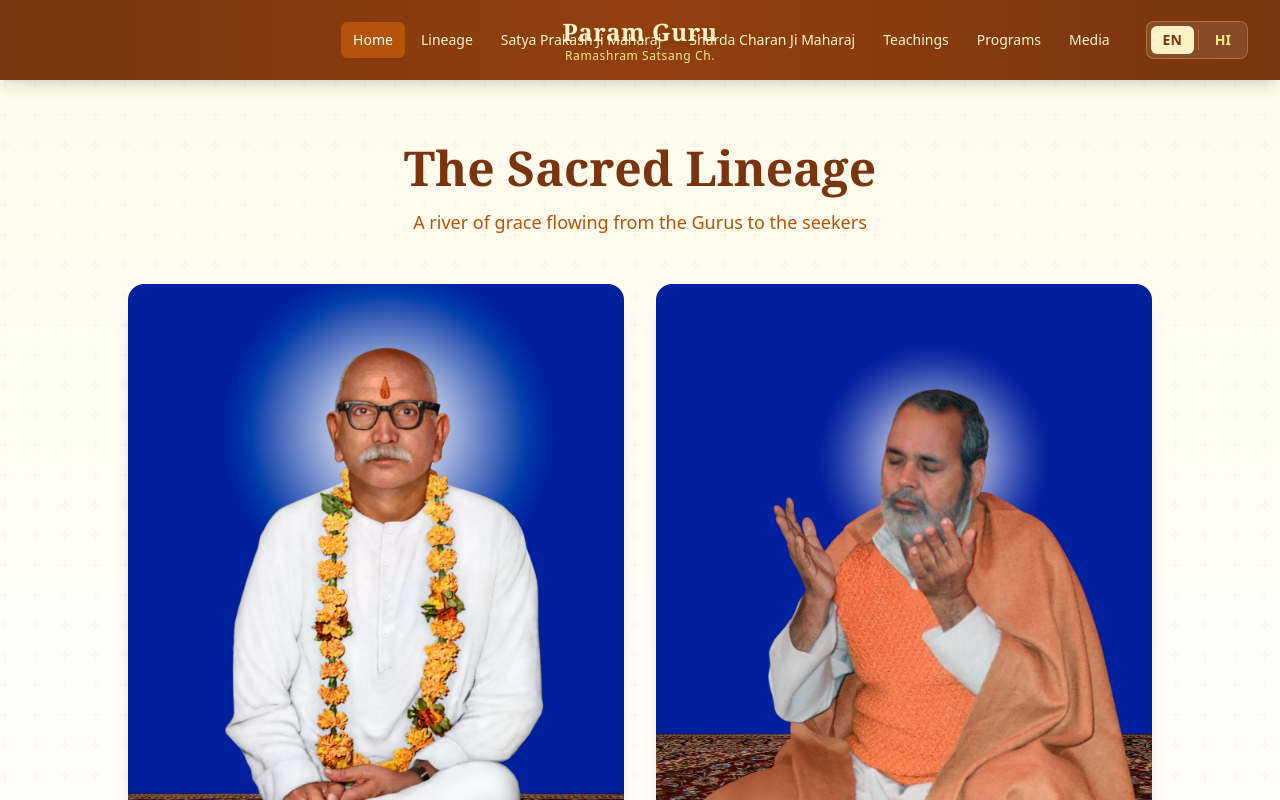
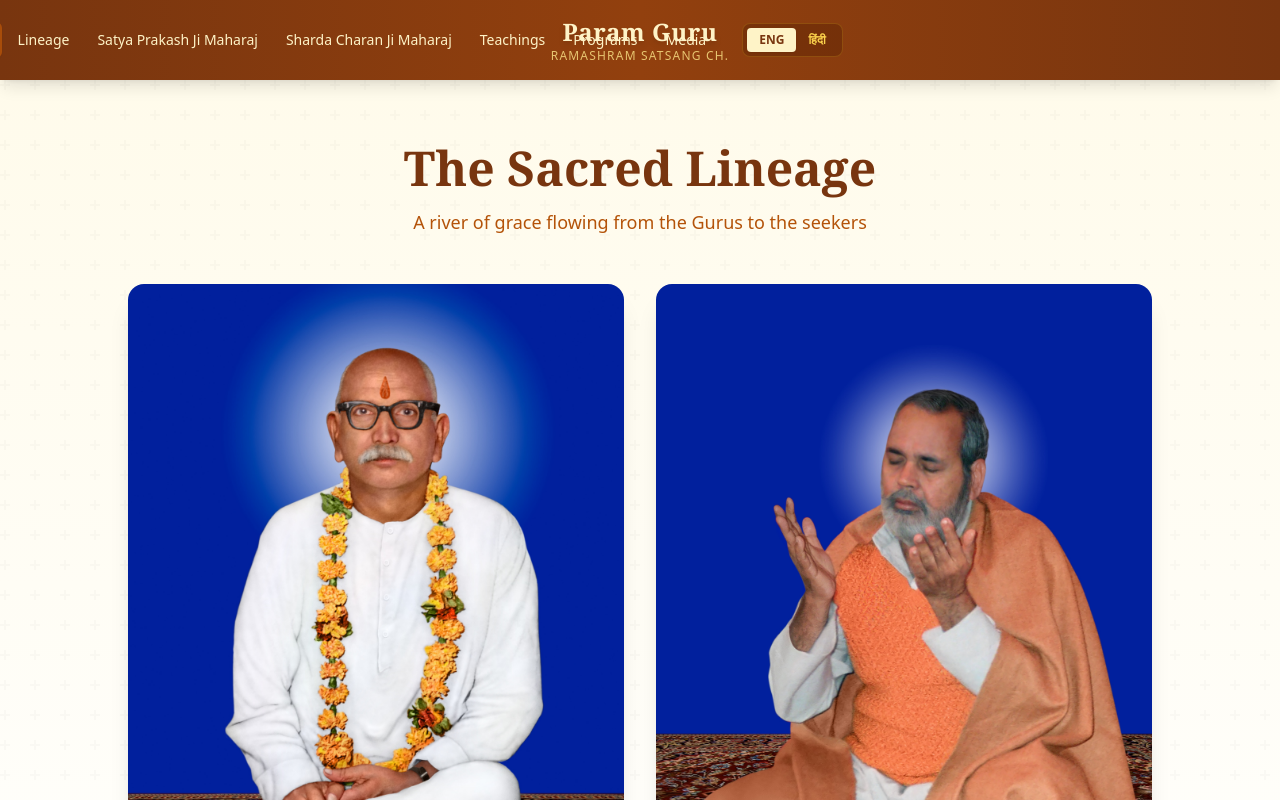
Before and after one commit to pravenpurohit/20260123_23Jan26_ParamGuru, a React (Vite) app: page / in a window 1280 px wide. Shown: the top 800 px of the page. Built offline with nearby package versions, Linux system fonts and the light colour scheme.

Commit message:
Updated Header.tsx

```diff
--- a/src/components/Header.tsx
+++ b/src/components/Header.tsx
@@ -1,7 +1,7 @@
-//Gemini try 2
+//Gemini try 3
 import { useState } from 'react';
 import { Link, useLocation } from 'react-router-dom';
-import { X, ChevronDown, Home } from 'lucide-react'; // Added Home icon for mobile convenience
+import { X, ChevronDown, Menu } from 'lucide-react';
 import { useTranslation } from 'react-i18next';
 
 export default function Header() {
@@ -28,41 +28,35 @@ export default function Header() {
 
   return (
     <header className="bg-gradient-to-r from-amber-900 via-amber-800 to-amber-900 shadow-lg sticky top-0 z-50">
-      <nav className="mx-auto max-w-7xl px-4 sm:px-6 lg:px-8 relative" aria-label="Top">
+      <nav className="mx-auto max-w-7xl px-4 sm:px-6 lg:px-8 relative h-20" aria-label="Top">
 
-        {/* Main Header Container */}
-        <div className="flex h-20 items-center justify-between">
+        {/* --- GRID LAYOUT: LEFT | CENTER | RIGHT --- */}
+        <div className="grid grid-cols-3 items-center h-full w-full">
 
-          {/* 1. LEFT: Empty placeholder or Home Icon (keeps layout balanced) */}
-          <div className="flex-1 flex justify-start">
-             {/* Optional: Small Home Icon on far left for easy access, visible mainly on mobile */}
-            <Link to="/" className="lg:hidden text-amber-200 hover:text-white">
-               <Home className="h-6 w-6" />
+          {/* 1. LEFT COLUMN: Empty (or Logo if needed later) */}
+          <div className="flex justify-start">
+             {/* Keeps the grid balanced. Can add a small logo here if desired. */}
+          </div>
+
+          {/* 2. CENTER COLUMN: Title (Absolute Centered) */}
+          {/* We use absolute positioning here to ensure it is DEAD CENTER relative to the screen, ignoring the side columns */}
+          <div className="absolute left-1/2 top-1/2 transform -translate-x-1/2 -translate-y-1/2 w-auto text-center z-10">
+            <Link to="/" className="flex flex-col items-center group">
+              <h1 className="text-xl sm:text-2xl font-serif font-bold tracking-wide text-amber-100 drop-shadow-md group-hover:text-white transition-colors">
+                {t('header.title')}
+              </h1>
+              <p className="text-[10px] sm:text-xs text-amber-200/80 font-light tracking-widest uppercase group-hover:text-amber-100 transition-colors">
+                {t('header.subtitle')}
+              </p>
             </Link>
           </div>
 
-          {/* 2. CENTER: Absolute Positioned Title (Param Guru) */}
-          <div className="absolute left-1/2 top-1/2 -translate-x-1/2 -translate-y-1/2 z-10 w-full text-center pointer-events-none">
-            {/* pointer-events-auto added to Link so you can still click it */}
-            <Link to="/" className="inline-block pointer-events-auto">
-              <div className="text-amber-100 flex flex-col items-center">
-                <h1 className="text-lg sm:text-xl lg:text-2xl font-serif font-bold tracking-wide text-center whitespace-nowrap drop-shadow-md">
-                  {t('header.title')}
-                </h1>
-                <p className="text-xs text-amber-200 font-light hidden sm:block text-center tracking-wider">
-                  {t('header.subtitle')}
-                </p>
-              </div>
-            </Link>
-          </div>
+          {/* 3. RIGHT COLUMN: Navigation & Actions */}
+          <div className="flex justify-end items-center z-20">
 
-          {/* 3. RIGHT: Navigation & Language Toggle */}
-          <div className="flex-1 flex justify-end items-center z-20">
-
-            {/* DESKTOP VIEW: Nav Links + Lang Switch */}
-            <div className="hidden lg:flex lg:items-center lg:gap-6">
-
-              {/* Nav Links */}
+            {/* === DESKTOP VIEW (Visible ONLY on XL screens 1280px+) === */}
+            {/* We hide this on LG screens because 7 links + Title is too wide for standard laptops */}
+            <div className="hidden xl:flex items-center gap-6">
               <div className="flex items-center space-x-1">
                 {navigation.map((item) => (
                   <Link
@@ -70,8 +64,8 @@ export default function Header() {
                     to={item.href}
                     className={`px-3 py-2 text-sm font-medium rounded-md transition-all duration-200 whitespace-nowrap ${
                       location.pathname === item.href
-                        ? 'bg-amber-700 text-white shadow-sm'
-                        : 'text-amber-100 hover:bg-amber-700 hover:text-white'
+                        ? 'bg-amber-700/80 text-white shadow-sm'
+                        : 'text-amber-100 hover:bg-amber-700/50 hover:text-white'
                     }`}
                   >
                     {item.name}
@@ -79,68 +73,76 @@ export default function Header() {
                 ))}
               </div>
 
-              {/* Desktop Language Switcher */}
-              <div className="bg-white/10 backdrop-blur-sm rounded-lg p-1 border border-amber-300/30 flex">
+              {/* Language Switcher (Desktop) */}
+              <div className="flex bg-amber-950/30 rounded-lg p-1 border border-amber-400/20">
                 <button
                   onClick={() => setLanguage('en')}
-                  className={`px-3 py-1 text-sm font-bold rounded-md transition-colors ${
-                    isEnglish ? 'bg-amber-100 text-amber-900' : 'text-amber-200 hover:text-white'
+                  className={`px-3 py-1 text-xs font-bold rounded transition-all ${
+                    isEnglish ? 'bg-amber-100 text-amber-900 shadow-sm' : 'text-amber-300 hover:text-white'
                   }`}
                 >
-                  EN
+                  ENG
                 </button>
-                <div className="w-[1px] bg-amber-300/30 mx-1 my-1"></div>
                 <button
                   onClick={() => setLanguage('hi')}
-                  className={`px-3 py-1 text-sm font-bold rounded-md transition-colors ${
-                    isHindi ? 'bg-amber-100 text-amber-900' : 'text-amber-200 hover:text-white'
+                  className={`px-3 py-1 text-xs font-bold rounded transition-all ${
+                    isHindi ? 'bg-amber-100 text-amber-900 shadow-sm' : 'text-amber-300 hover:text-white'
                   }`}
                 >
-                  HI
+                  हिंदी
                 </button>
               </div>
             </div>
 
-            {/* MOBILE VIEW: Burger Menu + Compact Lang */}
-            <div className="flex items-center gap-3 lg:hidden">
-              {/* Compact Mobile Lang Switch */}
-              <button
+            {/* === MOBILE/TABLET/LAPTOP VIEW (Visible on screens < XL) === */}
+            {/* This ensures the menu button is visible on your 16 inch mac if the text is too long */}
+            <div className="flex xl:hidden items-center gap-4">
+               {/* Compact Language Toggle */}
+               <button
                 onClick={() => setLanguage(isEnglish ? 'hi' : 'en')}
-                className="text-amber-100 font-bold text-sm border border-amber-400/50 rounded px-2 py-1"
+                className="text-amber-100 text-sm font-semibold border border-amber-400/30 rounded px-2 py-1 hover:bg-amber-700/50 transition-colors"
               >
                 {isEnglish ? 'HI' : 'EN'}
               </button>
 
+              {/* Hamburger Button */}
               <button
                 type="button"
-                className="text-amber-100 hover:text-white p-1"
+                className="text-amber-100 hover:text-white p-2 rounded-md hover:bg-amber-800/50 focus:outline-none transition-colors"
                 onClick={() => setMobileMenuOpen(!mobileMenuOpen)}
+                aria-label="Toggle menu"
               >
-                {mobileMenuOpen ? <X className="h-7 w-7" /> : <ChevronDown className="h-7 w-7" />}
+                 {mobileMenuOpen ? <X className="h-6 w-6" /> : <Menu className="h-6 w-6" />}
               </button>
             </div>
 
           </div>
         </div>
 
-        {/* Mobile Menu Dropdown */}
+        {/* === EXPANDABLE MENU (For Mobile, Tablet & Smaller Laptops) === */}
         {mobileMenuOpen && (
-          <div className="lg:hidden relative z-50 pb-4 border-t border-amber-700/50 pt-2 animate-in slide-in-from-top-2 fade-in duration-200">
-            <div className="flex flex-col space-y-1">
+          <div className="xl:hidden absolute top-20 left-0 w-full bg-gradient-to-b from-amber-900 to-amber-950 shadow-xl border-t border-amber-700/50">
+            <div className="flex flex-col p-4 space-y-2 max-h-[calc(100vh-5rem)] overflow-y-auto">
               {navigation.map((item) => (
                 <Link
                   key={item.href}
                   to={item.href}
-                  className={`block px-4 py-3 text-base font-medium rounded-md mx-2 ${
+                  className={`block px-4 py-3 text-base font-medium rounded-lg transition-colors ${
                     location.pathname === item.href
                       ? 'bg-amber-700 text-white'
-                      : 'text-amber-100 hover:bg-amber-700/50'
+                      : 'text-amber-100 hover:bg-amber-800 hover:text-white'
                   }`}
                   onClick={() => setMobileMenuOpen(false)}
                 >
                   {item.name}
                 </Link>
               ))}
+              {/* Mobile Menu Footer: Extra Language Controls if needed */}
+              <div className="pt-4 mt-2 border-t border-amber-800 flex justify-center gap-4">
+                 <span className="text-amber-300 text-sm font-light">Language:</span>
+                 <button onClick={() => setLanguage('en')} className={`text-sm font-bold ${isEnglish ? 'text-white underline' : 'text-amber-400'}`}>English</button>
+                 <button onClick={() => setLanguage('hi')} className={`text-sm font-bold ${isHindi ? 'text-white underline' : 'text-amber-400'}`}>हिंदी</button>
+              </div>
             </div>
           </div>
         )}
```
